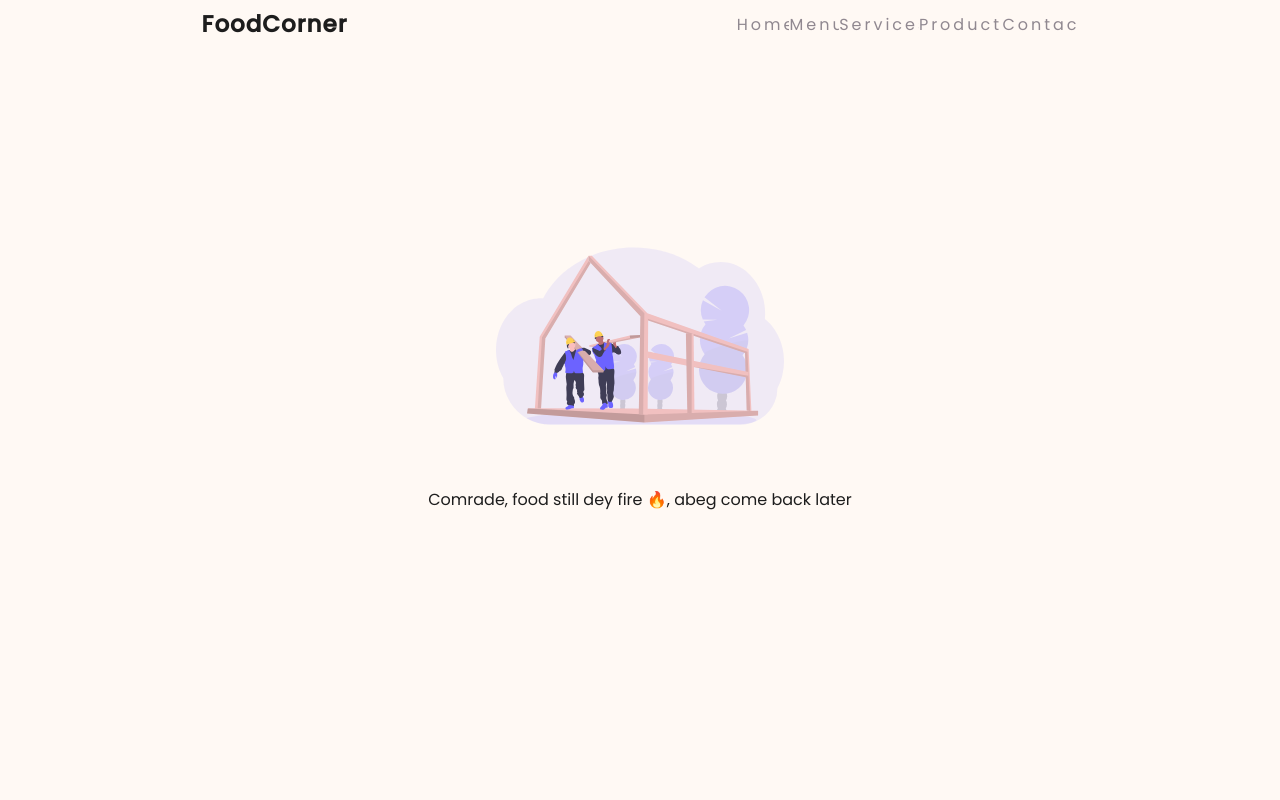
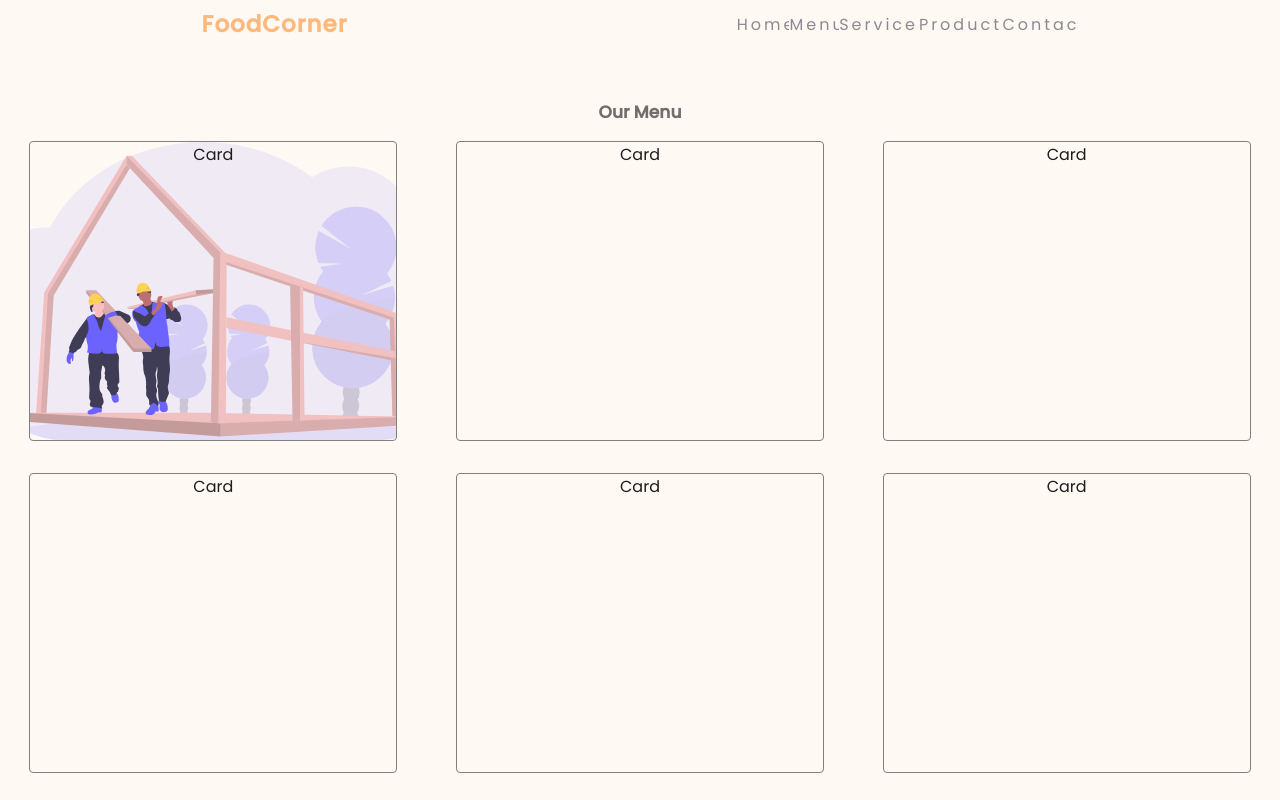
Before and after one commit to St80ene/fast-food-app, a React (Create React App) app: page /menu in a window 1280 px wide. Shown: the top 800 px of the page. Built offline with nearby package versions, Linux system fonts and the light colour scheme.

Commit message:
added card skeletons to menu page

```diff
--- a/src/components/Menu/index.jsx
+++ b/src/components/Menu/index.jsx
@@ -1,5 +1,5 @@
 import React from 'react';
-import { Container, ImgWrapper, ImgContainer } from './styles';
+import { Card, CardContainer, Container, Heading, Overlay } from './styles';
 import { Construction } from '../../assets/img/index';
 import '../../styles/general.scss';
 
@@ -7,10 +7,49 @@ function MenuPage() {
   return (
     <>
       <Container className="layout">
-        <ImgWrapper>
-          <ImgContainer src={Construction} />
-          <p>Comrade, food still dey fire 🔥, abeg come back later</p>
-        </ImgWrapper>
+        <Heading>Our Menu</Heading>
+        <CardContainer>
+          <Card style={{ backgroundImage: 'url(' + Construction + ')', backgroundSize: 'cover' }}>
+            <Overlay></Overlay>
+            Card
+          </Card>
+          <Card>
+            <Overlay></Overlay>
+            Card
+          </Card>
+          <Card>
+            <Overlay></Overlay>
+            Card
+          </Card>
+          <Card>
+            <Overlay></Overlay>
+            Card
+          </Card>
+          <Card>
+            <Overlay></Overlay>
+            Card
+          </Card>
+          <Card>
+            <Overlay></Overlay>
+            Card
+          </Card>
+          <Card>
+            <Overlay></Overlay>
+            Card
+          </Card>
+          <Card>
+            <Overlay></Overlay>
+            Card
+          </Card>
+          <Card>
+            <Overlay></Overlay>
+            Card
+          </Card>
+          <Card>
+            <Overlay></Overlay>
+            Card
+          </Card>
+        </CardContainer>
       </Container>
     </>
   );
--- a/src/components/Menu/styles.js
+++ b/src/components/Menu/styles.js
@@ -7,13 +7,61 @@ const Container = styled.div`
   text-align: center;
 `;
 
-const ImgContainer = styled.img`
-  width: 18rem;
-  height: 18rem;
+const Heading = styled.h2`
+  margin-top: 1.2rem;
+  text-align: center;
+  color: #0000008f;
+
+  @media screen and (min-width: 850px) {
+    font-size: 17px;
+    margin-top: 2.2rem;
+  }
 `;
 
-const ImgWrapper = styled.div`
-  margin-top: 8rem;
+const CardContainer = styled.div`
+  width: 100%;
+  height: 100%;
+  display: flex;
+  flex-direction: column;
+
+  @media screen and (min-width: 850px) {
+    flex-direction: row;
+    flex-wrap: wrap;
+    justify-content: space-around;
+  }
 `;
 
-export { Container, ImgContainer, ImgWrapper };
+const Card = styled.div`
+  & > img {
+    height: auto;
+    width: 100%;
+  }
+  margin: 1rem auto;
+  border: 1px solid gray;
+  border-radius: 4px;
+  width: 96%;
+  min-height: 300px;
+  position: relative;
+
+  background-size: cover;
+  background-position: center;
+  background-repeat: no-repeat;
+
+  @media screen and (min-width: 850px) {
+    width: 23rem;
+  }
+`;
+
+const Overlay = styled.div`
+  position: absolute;
+  top: 0;
+  left: 0;
+  width: 100%;
+  height: 100%;
+  background: transparent;
+  /* background: linear-gradient(89.91deg, rgba(0, 0, 0, 0) 0.03%, #033154 40.1%); */
+  /* opacity: 0.7; */
+  /* transform: matrix(-1, 0, 0.01, -1, 0, 0); */
+`;
+
+export { Container, Heading, CardContainer, Card, Overlay };
--- a/src/components/Navbar/Navbar.scss
+++ b/src/components/Navbar/Navbar.scss
@@ -15,6 +15,8 @@
 
     & > h4 {
       font-size: 23px;
+      color: #FBB97E;
+      // color: rgba(0, 0, 0, 0.096);
     }
   }
 
```
